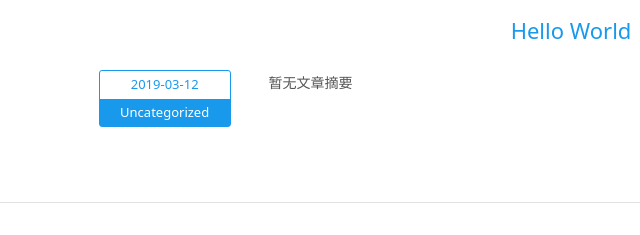
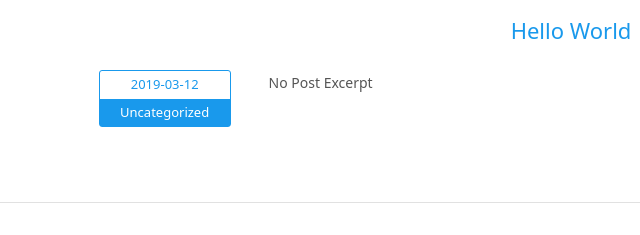
Before and after one commit to LifeIsBinary/LifeIsBinary.github.io, a plain HTML site: page index.html in a window 1280 px wide. Shown: the part 338-573 px from the top of the page, 69-709 px from the left. Drawn offline with Linux system fonts and the light colour scheme.

Commit message:
Site updated: 2019-03-12 23:09:51

```diff
--- a/index.html
+++ b/index.html
@@ -108,7 +108,7 @@
       </div>
     </div>
     <!-- Post Excerpt -->
-    <div class="excerpt typo">暂无文章摘要</div>
+    <div class="excerpt typo">No Post Excerpt</div>
     <!-- Post Tags -->
     <div class="tags">
 
```
Also changed, not shown: 2019/03/12/hello-world/index.html (+1 -1 lines).
